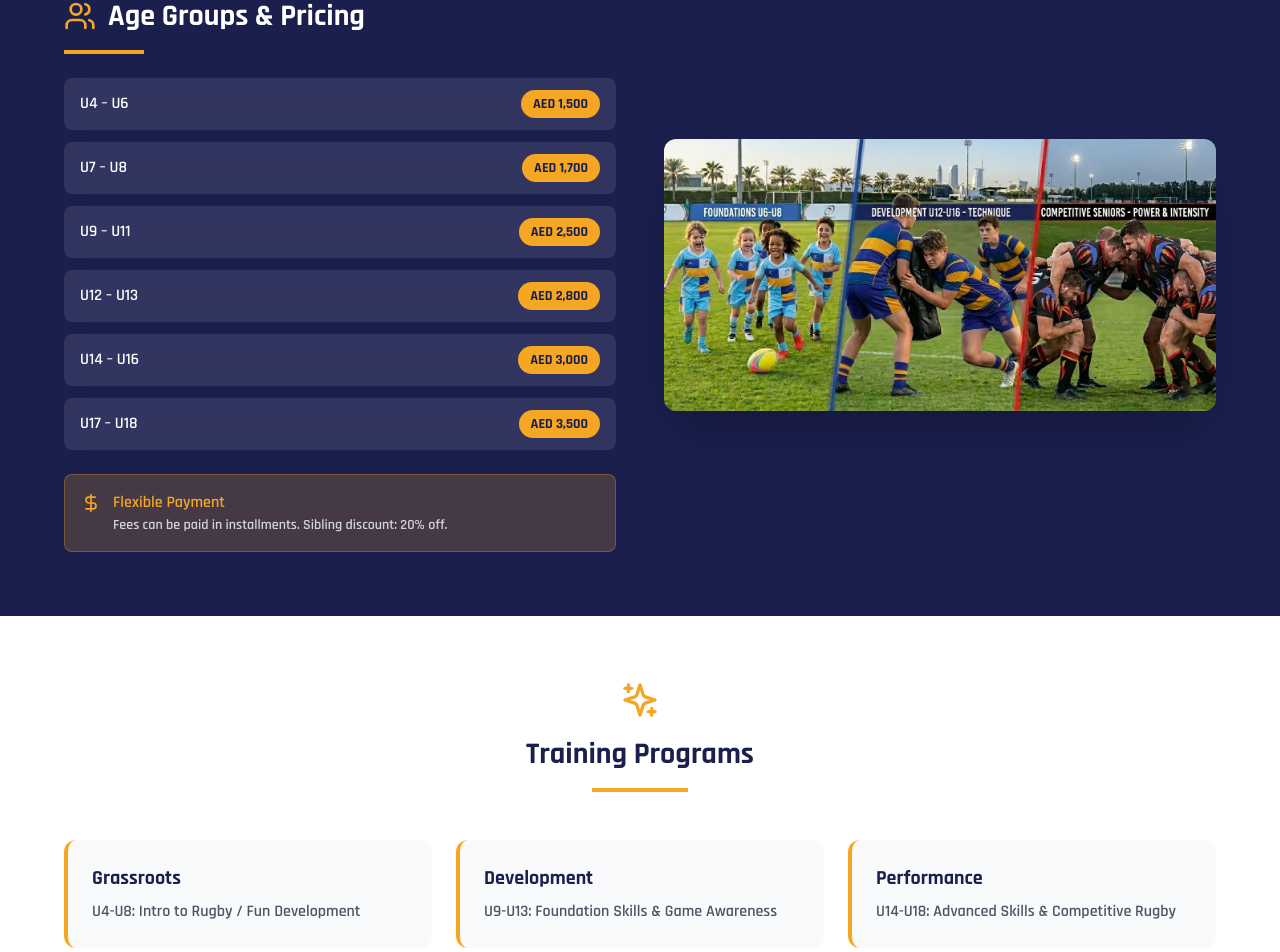
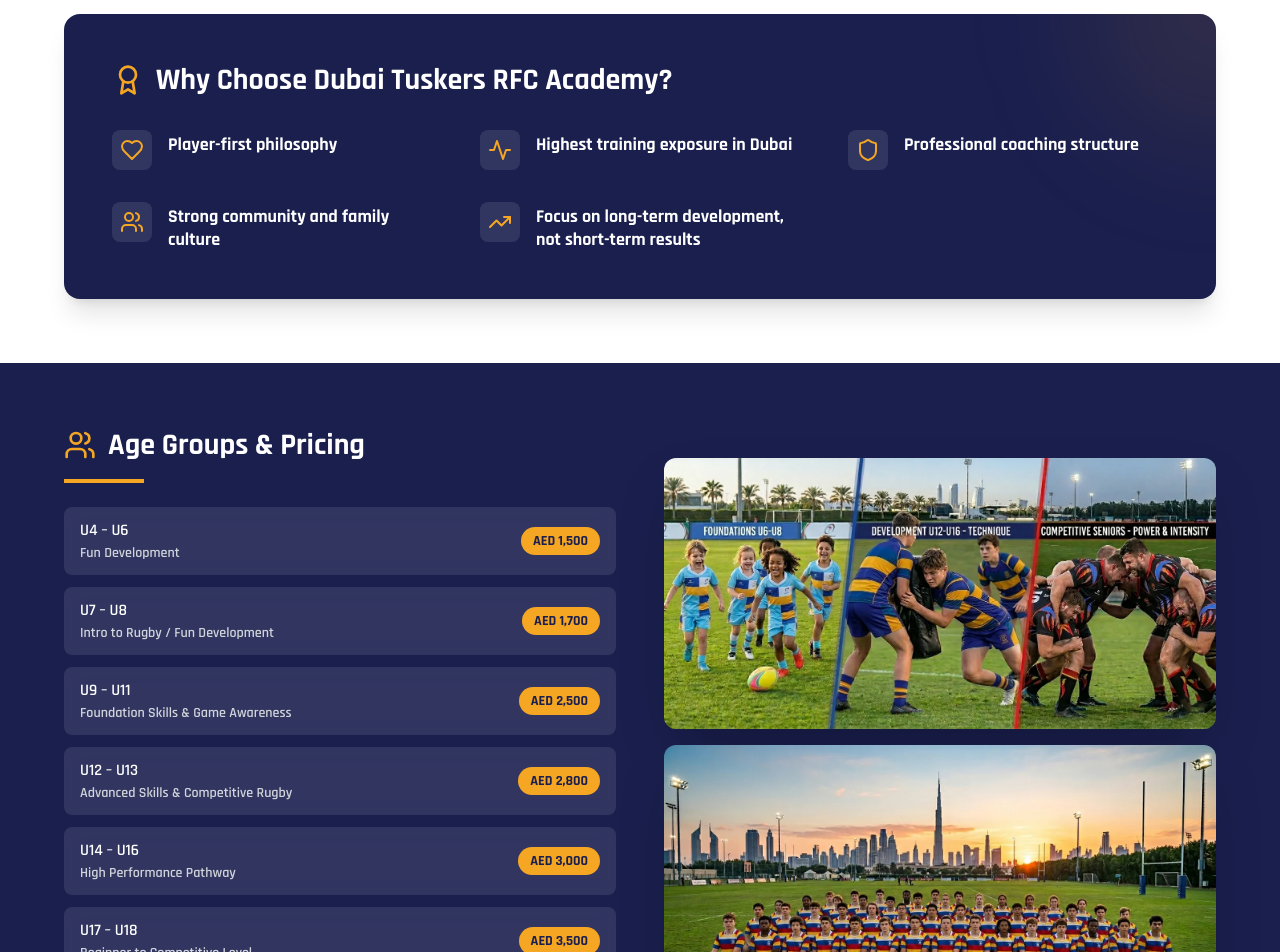
Before and after one commit to kythonlk/tuskersrfc, a React (Vite) app: page /academy in a window 1280 px wide. Shown: the part 1250-2202 px from the top of the page. Built offline with nearby package versions, Linux system fonts and the light colour scheme; no server answers; the database is empty.

Commit message:
Update acedamic page

```diff
--- a/src/pages/Acedamy.tsx
+++ b/src/pages/Acedamy.tsx
@@ -13,12 +13,12 @@
 
 export default function Academy() {
   const ageGroups = [
-    { group: 'U4 – U6', fee: 'AED 1,500' },
-    { group: 'U7 – U8', fee: 'AED 1,700' },
-    { group: 'U9 – U11', fee: 'AED 2,500' },
-    { group: 'U12 – U13', fee: 'AED 2,800' },
-    { group: 'U14 – U16', fee: 'AED 3,000' },
-    { group: 'U17 – U18', fee: 'AED 3,500' },
+    { group: 'U4 – U6', fee: 'AED 1,500', description: 'Fun Development' },
+    { group: 'U7 – U8', fee: 'AED 1,700', description: 'Intro to Rugby / Fun Development' },
+    { group: 'U9 – U11', fee: 'AED 2,500', description: 'Foundation Skills & Game Awareness' },
+    { group: 'U12 – U13', fee: 'AED 2,800', description: 'Advanced Skills & Competitive Rugby' },
+    { group: 'U14 – U16', fee: 'AED 3,000', description: 'High Performance Pathway' },
+    { group: 'U17 – U18', fee: 'AED 3,500', description: 'Beginner to Competitive Level' },
   ];
 
   const coreValues = ['Respect', 'Discipline', 'Teamwork', 'Integrity'];
@@ -30,9 +30,7 @@
         description="Join Dubai Tuskers RFC Academy. Youth rugby programs from U4 to U18. Professional coaching, player development tracking, and pathways to elite rugby."
         keywords="rugby academy dubai, youth rugby dubai, kids rugby training, junior rugby uae"
       />
-
-      {/* Hero Section */}
-      <section className="relative h-[600px] flex items-center justify-center overflow-hidden">
+      <section className="relative h-[85vh] flex items-center justify-center overflow-hidden">
         <div className="absolute inset-0">
           <img src={stashImage} alt="Dubai Tuskers Academy" className="w-full h-full object-cover" />
           <div className="absolute inset-0 bg-gradient-to-t from-[#1a1f4e] via-[#1a1f4e]/70 to-transparent" />
@@ -43,6 +41,9 @@
           <p className="text-2xl md:text-3xl font-semibold text-[#f5a623] mb-4">Build Strength. Skill. Brotherhood.</p>
           <p className="text-lg text-gray-200 max-w-2xl mx-auto mb-8">
             Developing the next generation of rugby players in the UAE through skill development, fitness, discipline, and team culture.
+          </p>
+          <p className="text-lg text-gray-200 max-w-2xl mx-auto mb-8">
+            Whether you're a beginner or an experienced player, our academy provides a structured pathway to grow and compete.
           </p>
           <Link
             to="/membership-reg?type=academy"
@@ -96,6 +97,37 @@
         </div>
       </section>
 
+      {/* Why Choose Us */}
+      <section className="pb-16 bg-white">
+        <div className="container mx-auto px-4">
+          <div className="max-w-6xl mx-auto bg-[#1a1f4e] rounded-2xl p-8 md:p-12 text-white shadow-xl relative overflow-hidden">
+            <div className="absolute top-0 right-0 w-64 h-64 bg-[#f5a623]/10 rounded-full -mr-32 -mt-32 blur-3xl" />
+            <div className="relative z-10">
+              <div className="flex items-center gap-3 mb-8">
+                <Award className="h-8 w-8 text-[#f5a623]" />
+                <h2 className="text-3xl font-bold">Why Choose Dubai Tuskers RFC Academy?</h2>
+              </div>
+              <div className="grid md:grid-cols-2 lg:grid-cols-3 gap-y-8 gap-x-12">
+                {[
+                  { title: "Player-first philosophy", icon: <Heart className="h-6 w-6 text-[#f5a623]" /> },
+                  { title: "Highest training exposure in Dubai", icon: <Activity className="h-6 w-6 text-[#f5a623]" /> },
+                  { title: "Professional coaching structure", icon: <Shield className="h-6 w-6 text-[#f5a623]" /> },
+                  { title: "Strong community and family culture", icon: <Users className="h-6 w-6 text-[#f5a623]" /> },
+                  { title: "Focus on long-term development, not short-term results", icon: <TrendingUp className="h-6 w-6 text-[#f5a623]" /> }
+                ].map((item, idx) => (
+                  <div key={idx} className="flex items-start gap-4">
+                    <div className="bg-white/10 p-2 rounded-lg">
+                      {item.icon}
+                    </div>
+                    <p className="font-bold text-lg leading-tight pt-1">{item.title}</p>
+                  </div>
+                ))}
+              </div>
+            </div>
+          </div>
+        </div>
+      </section>
+
       {/* Age Groups & Pricing */}
       <section className="py-16 bg-[#1a1f4e] text-white">
         <div className="container mx-auto px-4">
@@ -111,7 +143,10 @@
                 <div className="space-y-3">
                   {ageGroups.map((age) => (
                     <div key={age.group} className="flex items-center justify-between bg-white/10 backdrop-blur rounded-lg px-4 py-3">
-                      <span className="font-semibold">{age.group}</span>
+                      <div className="font-semibold ">
+                        <p className="text-">{age.group}</p>
+                        <p className="text-sm text-gray-300">{age.description}</p>
+                      </div>
                       <span className="bg-[#f5a623] text-[#1a1f4e] px-3 py-1 rounded-full font-bold text-sm">
                         {age.fee}
                       </span>
@@ -121,7 +156,6 @@
 
                 <div className="mt-6 p-4 bg-[#f5a623]/20 rounded-lg border border-[#f5a623]/30">
                   <div className="flex items-start gap-3">
-                    <DollarSign className="h-5 w-5 text-[#f5a623] flex-shrink-0 mt-0.5" />
                     <div>
                       <p className="font-semibold text-[#f5a623]">Flexible Payment</p>
                       <p className="text-sm text-gray-300">Fees can be paid in installments. Sibling discount: 20% off.</p>
@@ -132,6 +166,8 @@
 
               <div className="relative">
                 <img src={ageGroupsImage} alt="Age Groups" className="rounded-xl shadow-2xl w-full" />
+                <img src={heroImage} alt="Age Groups" className="rounded-xl shadow-2xl w-full mt-4" />
+
               </div>
             </div>
           </div>
```
Also changed, not shown: 1 other file (tests, documents, lock files or other folders).
